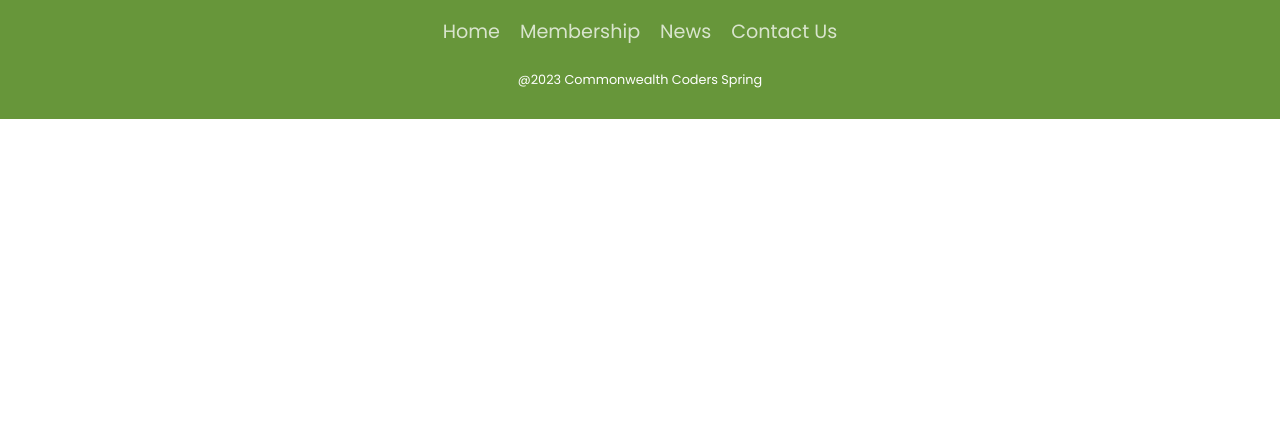
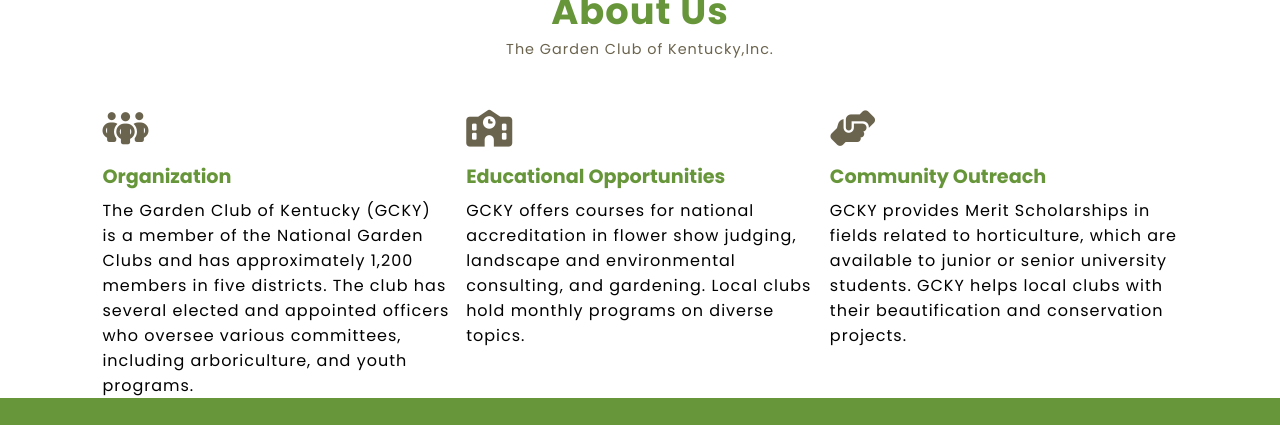
Before and after one commit to CaelCC/kygardensite, a plain HTML site: page index.html in a window 1280 px wide. Shown: the part 1009-1434 px from the top of the page. Before the commit the page ends 1128 px from the top, so only its background shows below. Drawn offline with Linux system fonts and the light colour scheme.

Commit message:
updatedaboutus

```diff
--- a/index.html
+++ b/index.html
@@ -43,7 +43,28 @@
 
     </section>
 
-
+    <!-- about us -->
+<section id="about_us">
+    <h1>About Us</h1>
+    <p>The Garden Club of Kentucky,Inc.</p>
+    <div class="about-base">
+        <div class="about-box">
+            <i class="fa-solid fa-people-group"></i>
+            <h3>Organization</h3>
+            <p>The Garden Club of Kentucky (GCKY) is a member of the National Garden Clubs and has approximately 1,200 members in five districts. The club has several elected and appointed officers who oversee various committees, including arboriculture, and youth programs.</p>
+        </div>
+        <div class="about-box">
+            <i class="fa-solid fa-school"></i>
+            <h3>Educational Opportunities</h3>
+            <p>GCKY offers courses for national accreditation in flower show judging, landscape and environmental consulting, and gardening. Local clubs hold monthly programs on diverse topics.</p>
+        </div>
+        <div class="about-box">
+            <i class="fa-solid fa-handshake-angle"></i>
+            <h3>Community Outreach</h3>
+            <p>GCKY provides Merit Scholarships in fields related to horticulture, which are available to junior or senior university students. GCKY helps local clubs with their beautification and conservation projects.</p>
+        </div>
+    </div>
+</section>
 
 
 </body>
--- a/style.css
+++ b/style.css
@@ -119,6 +119,58 @@ nav .navigation ul li a:hover {
     background-color: #fff;
 }
 
+#about_us{
+    padding: 5vw 8vw 0 8vw;
+    text-align: center;
+}
+
+#about_us h1{
+    color: #67963a;
+    font-size: 2.3rem;
+    letter-spacing: 1px;
+}
+
+#about_us p{
+    color: #6a634d;
+    font-size: .9rem;
+    letter-spacing: 1px;
+}
+
+#about_us .about-base {
+    display: grid;
+    grid-template-columns: repeat(auto-fit, minmax(320px, 1fr));
+    grid-gap: 1rem;
+    margin-top: 50px;
+}
+
+#about_us .about-box {
+    background: #fff;
+    text-align: start;
+}
+
+#about_us .about-box i {
+    font-size: 2.3em;
+    color: #6a634d;
+}
+
+#about_us .about-box h3{
+    font-size: 1.2rem;
+    font-weight: 600;
+    color: #67963a;
+    padding: 13px 0 7px 0;
+}
+
+#about_us .about-box p{
+    font-size: 1rem;
+    font-weight: 400;
+    color: black;
+}
+
+
+
+
+
+
 footer {
     position: relative;
     width: 100%;
```
